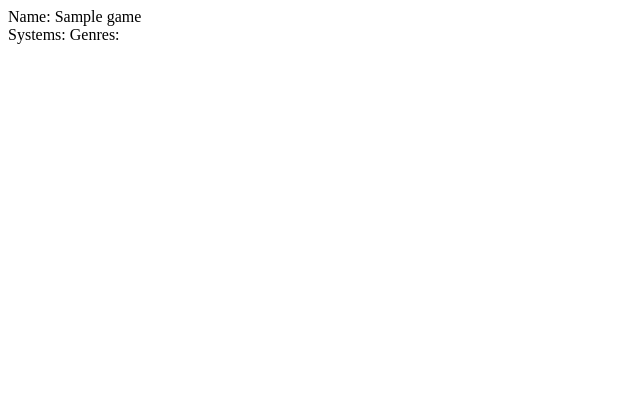
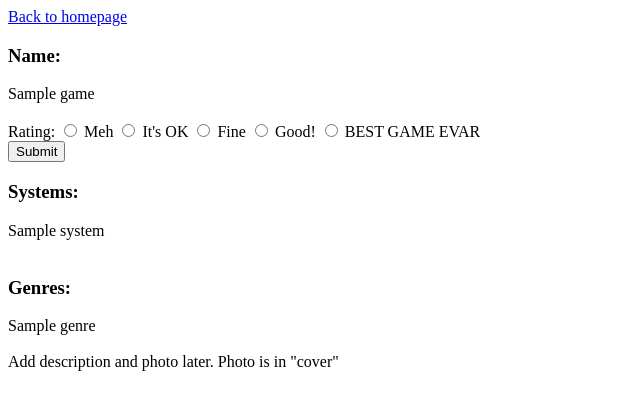
Before and after one commit to ceorourke/game_recommendations, a Flask app: template templates/game_details.html in a window 1280 px wide. Shown: the top 410 px of the page, without its empty margins (0-640 px from the left). Run offline with Flask 2, Linux system fonts and the light colour scheme; the template is opened without the code that fills it: values named after a table or form of the project are taken from there, others are empty; the visitor is signed in with stand-in values (Sample User, id 1); tables that the repository leaves empty hold one stand-in row (Sample ...).

Commit message:
Added game search and rating, rating shows on user profile

```diff
--- a/seed.py
+++ b/seed.py
@@ -89,7 +89,6 @@ def load_games():
             game_system = GameSystem(game_id=game_id, system_id=system_id)
             db.session.add(game_system)
             db.session.commit()
-        ## this isn't doing what i thought it was doing
 
 #*****************************************************************************#
 
--- a/server.py
+++ b/server.py
@@ -34,14 +34,16 @@ def user_profile(user_id):
 
     user_info = User.query.filter_by(user_id=user_id).first()
     system_info = UserSystem.query.filter_by(user_id=user_id).all()
+    rating_info = db.session.query(Game.name, Rating.score).join(Rating).filter(Rating.user_id==user_id).all()
 
     return render_template("user_profile.html", user_info=user_info,
-                                                system_info=system_info)
+                                                system_info=system_info,
+                                                rating_info=rating_info)
 
 
 @app.route("/search")
 def search_game():
-    """Handle search"""
+    """Handle search, render game details page"""
 
     # # for right now, enter 1096 which is the game_id of DK64
     # game = int(request.args.get("search"))
@@ -51,9 +53,38 @@ def search_game():
     # return render_template("game_details.html", game_info=game_info)
 
     game = request.args.get("search")
+    print game
     game_info = Game.query.filter(Game.name==game).first()
+    # name = game_info.name
+    game_id = game_info.game_id
+    # game_systems = game_info.gamesystems
 
     return render_template("game_details.html", game_info=game_info)
+
+
+@app.route("/gamerating", methods=["POST"])
+def game_rating():
+    """Update or add game rating to database"""
+
+    rating = request.form.get("rating")
+    game_id = request.form.get("game_id")
+    current_user = session["user_id"]
+
+    existing_rating = Rating.query.filter_by(user_id=current_user, game_id=game_id).first()
+
+    if existing_rating is None:
+        new_rating = Rating(user_id=current_user, game_id=game_id,score=rating)
+
+        db.session.add(new_rating)
+        db.session.commit()
+
+        return redirect(request.referrer)
+
+    else:
+        existing_rating.score = rating
+        db.session.comit()
+
+        return redirect(request.referrer)
 
 
 @app.route("/register", methods=["GET"])
--- a/templates/game_details.html
+++ b/templates/game_details.html
@@ -3,11 +3,38 @@
 {% block title %}Games{% endblock %}
 
 {% block content %}
-Name:
-{{ game_info.name }} <br/>
-Systems:
 
-Genres:
+<a href="/">Back to homepage</a>
 
+<h3>Name:</h3>
+{{ game_info.name }} <br/><br/>
+
+{% if session.get("user_id") %}
+
+ <form action="/gamerating" method="POST">
+        <input type="hidden" name="game_id" value="{{ game_info.game_id }}">
+        Rating:
+        <input type="radio" name="rating" value="1"> Meh
+        <input type="radio" name="rating" value="2"> It's OK
+        <input type="radio" name="rating" value="3"> Fine
+        <input type="radio" name="rating" value="4"> Good!
+        <input type="radio" name="rating" value="5"> BEST GAME EVAR
+        <br/>
+        <input type="submit" value="Submit">
+      </form>
+
+{% else %}
+    <a href="/login" method="GET">Please log in if you want to rate.</a>
+{% endif %}
+
+<h3>Systems:</h3>
+{% for system in game_info.gamesystems %}
+    {{ system.system.name }}<br/>
+{% endfor %} <br/>
+<h3>Genres: </h3>
+{% for genre in game_info.gamegenres %}
+    {{ genre.genre.name }}<br/>
+{% endfor %} <br/>
+Add description and photo later. Photo is in "cover"
 
 {% endblock %}
--- a/templates/registration.html
+++ b/templates/registration.html
@@ -7,9 +7,9 @@
 <h1>Registration Form</h1>
 
 <form action="/register" method="POST">
-    Username: <input type="text" name="username"><br/>
-    Email: <input type="email" name="email"><br/>
-    Password: <input type="password" name="password"><br/>
+    Username: <input type="text" name="username" required><br/>
+    Email: <input type="email" name="email" required><br/>
+    Password: <input type="password" name="password" required><br/>
     Platforms: </br>
 
          {% for platform in platform_list %}
```
Also changed, not shown: requirements.txt (+18 -0 lines), templates/user_profile.html (+19 -1 lines).
